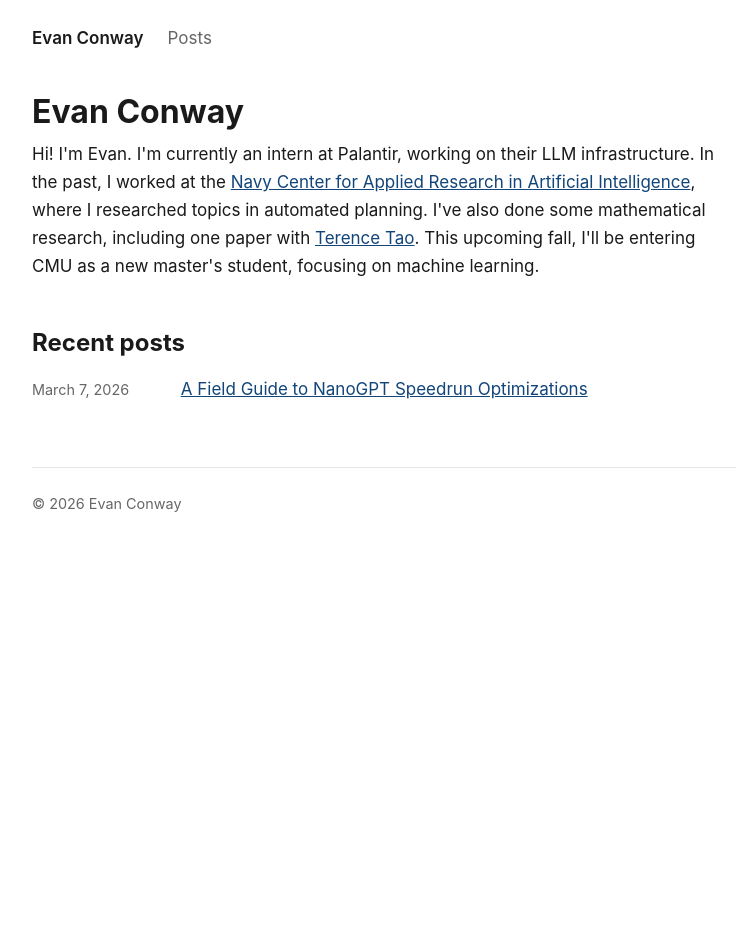
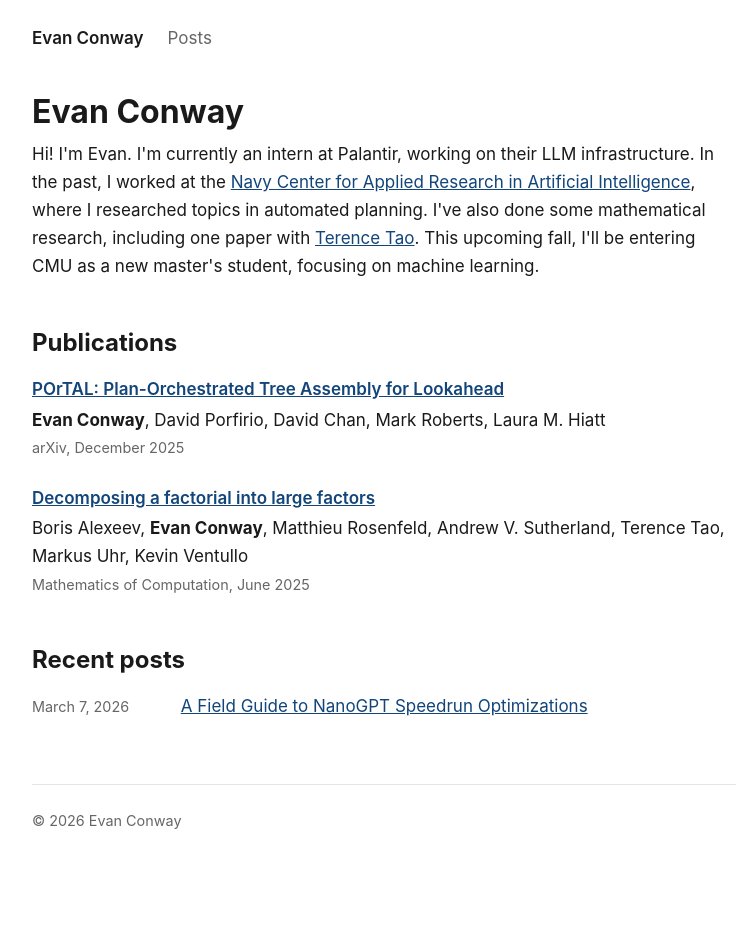
Before and after one commit to evan-conway/evanjayconway.com, a Jekyll site: the page built from index.html, in a window 1280 px wide. Shown: the whole page, without its empty margins (256-1010 px from the left). Built offline with Jekyll 4.4.1, drawn with Linux system fonts in a browser that asks for light colours; before the commit the page ends 900 px from its top, so only the background shows below that.

Commit message:
add publications to the landing page
Entries live in _data/publications.yml with title, url, authors, venue,
and date; the landing page loops over them. Keeping them as data rather
than hand-written markup means the formatting rules live in one place,
and the author's own name is bolded automatically from site.author
instead of being marked up by hand in each entry.

Titles link to the site's own /papers/<slug>/ short links, so a paper's
destination can change in one file.

Co-Authored-By: Claude Opus 5 <noreply@anthropic.com>
Claude-Session: https://claude.ai/code/session_0193TQoBMkomC7HU7sxe4Y7a

```diff
--- a/_config.yml
+++ b/_config.yml
@@ -2,6 +2,10 @@
 # Restart the dev server after editing this file -- Jekyll does not reload it.
 
 title: Evan Conway
+
+# Used to bold your name in the author lists in _data/publications.yml.
+# Must match exactly how the name is written there.
+author: Evan Conway
 
 # Used to build absolute URLs (the canonical link in <head>). `jekyll serve`
 # overrides this with the local address, so dev pages stay self-referential.
--- /dev/null
+++ b/_data/publications.yml
@@ -0,0 +1,22 @@
+# Publications shown on the landing page, newest first.
+#
+# Each entry needs:
+#   title    the paper's title
+#   url      where the title links -- prefer the site's own /papers/<slug>/
+#            short link, so the destination can change in one place
+#   authors  the full author list, in order, comma-separated. The template
+#            bolds site.author automatically, so write the name normally.
+#   venue    where it appeared
+#   date     month and year
+
+- title: "POrTAL: Plan-Orchestrated Tree Assembly for Lookahead"
+  url: /papers/portal/
+  authors: Evan Conway, David Porfirio, David Chan, Mark Roberts, Laura M. Hiatt
+  venue: arXiv
+  date: December 2025
+
+- title: Decomposing a factorial into large factors
+  url: /papers/guy-selfridge/
+  authors: Boris Alexeev, Evan Conway, Matthieu Rosenfeld, Andrew V. Sutherland, Terence Tao, Markus Uhr, Kevin Ventullo
+  venue: Mathematics of Computation
+  date: June 2025
--- a/assets/css/main.css
+++ b/assets/css/main.css
@@ -247,6 +247,30 @@ td {
   color: #666;
 }
 
+/* Publications on the landing page: title, then authors, then venue and date. */
+.publication-list {
+  padding: 0;
+  list-style: none;
+}
+
+.publication-list li {
+  margin-bottom: 1.5rem;
+}
+
+.publication-list > li > a {
+  font-weight: 600;
+}
+
+.publication-authors,
+.publication-venue {
+  margin: 0.15rem 0 0;
+}
+
+.publication-venue {
+  font-size: 0.9rem;
+  color: #666;
+}
+
 .post-list {
   padding: 0;
   list-style: none;
--- a/index.html
+++ b/index.html
@@ -24,6 +24,25 @@ title: Evan Conway
   >. This upcoming fall, I'll be entering CMU as a new master's student, focusing on machine learning.
 </p>
 
+<h2>Publications</h2>
+
+<!--
+  Entries live in _data/publications.yml -- add papers there, not here.
+  `bold_name` wraps site.author in <strong>, so the author's own name is
+  emphasized in every author list without anyone having to mark it up.
+-->
+{% capture bold_name %}<strong>{{ site.author }}</strong>{% endcapture %}
+
+<ul class="publication-list">
+  {% for pub in site.data.publications %}
+    <li>
+      <a href="{{ pub.url | relative_url }}">{{ pub.title }}</a>
+      <p class="publication-authors">{{ pub.authors | replace: site.author, bold_name }}</p>
+      <p class="publication-venue">{{ pub.venue }}, {{ pub.date }}</p>
+    </li>
+  {% endfor %}
+</ul>
+
 <h2>Recent posts</h2>
 
 <ul class="post-list">
```
